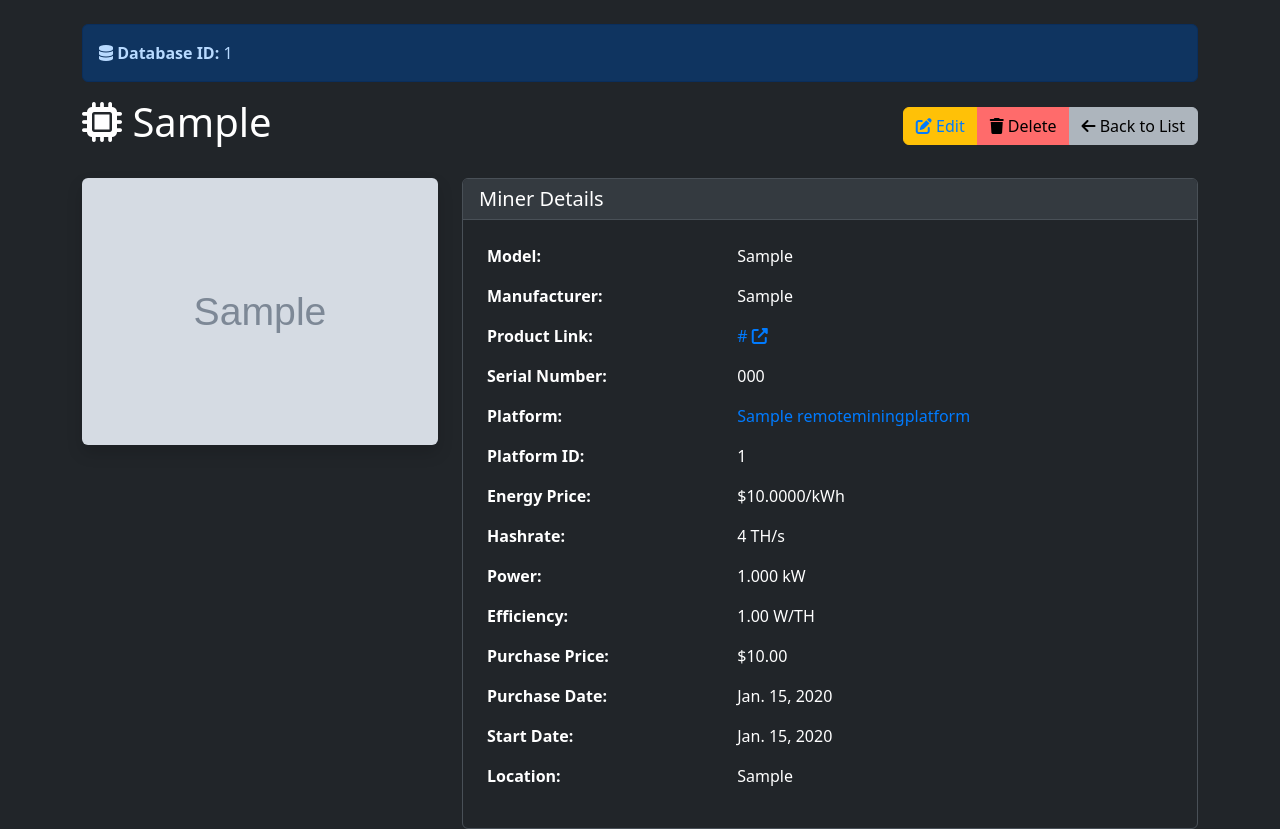
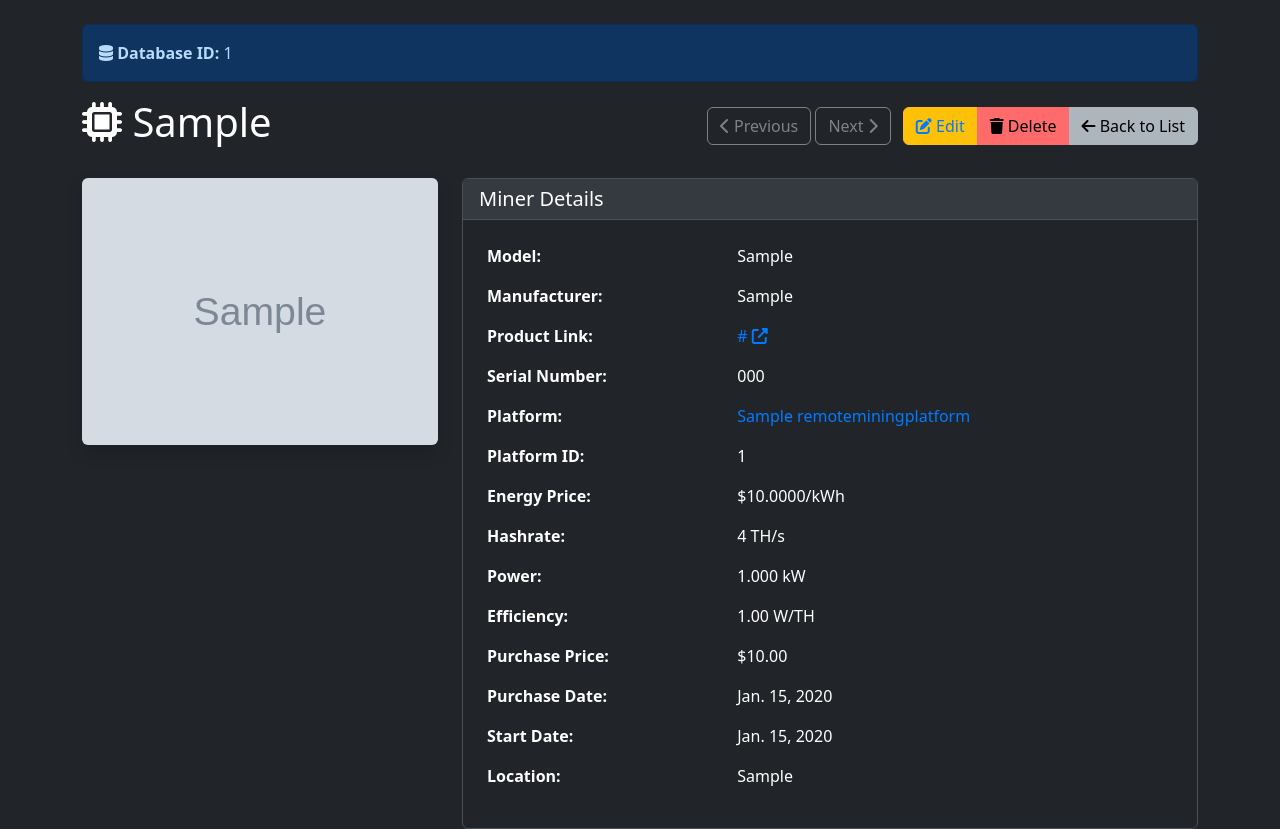
Before and after one commit to alexandre-pecorilla/Remote-Mining-Management-Platform, a Django app: page /data/miners/1/ in a window 1280 px wide. Shown: the part 57-886 px from the top of the page. Run offline with Django 5.2, Linux system fonts and the light colour scheme; tables that the repository leaves empty hold one stand-in row (values such as "Sample post"); grey boxes marked "Sample" are stand-in pictures.

Commit message:
Add Previous/Next navigation and improve redirect behavior
- Add Previous/Next navigation buttons to all detail views (Platform, Miner, Payout)
  * Navigation buttons show before action buttons with chevron icons
  * Buttons disabled when at first/last record with visual feedback
  * Uses ID ordering to find previous/next records consistently

- Update Create/Update views to redirect to detail view instead of list view
  * PlatformCreateView/UpdateView now redirects to platform_detail
  * MinerCreateView/UpdateView now redirects to miner_detail
  * PayoutCreateView/UpdateView now redirects to payout_detail
  * Maintains all success messages and functionality

- Improves user workflow by keeping users in record-focused context
- Enables efficient browsing between records without list view roundtrips
- Consistent navigation experience across all model types

```diff
--- a/mining/views.py
+++ b/mining/views.py
@@ -31,12 +31,32 @@ class PlatformDetailView(DetailView):
     template_name = 'mining/platform_detail.html'
     context_object_name = 'platform'
 
+    def get_context_data(self, **kwargs):
+        context = super().get_context_data(**kwargs)
+        current_platform = self.get_object()
+
+        # Get previous platform (lower ID)
+        previous_platform = RemoteMiningPlatform.objects.filter(
+            id__lt=current_platform.id
+        ).order_by('-id').first()
+
+        # Get next platform (higher ID)
+        next_platform = RemoteMiningPlatform.objects.filter(
+            id__gt=current_platform.id
+        ).order_by('id').first()
+
+        context['previous_platform'] = previous_platform
+        context['next_platform'] = next_platform
+        return context
+
 
 class PlatformCreateView(CreateView):
     model = RemoteMiningPlatform
     form_class = RemoteMiningPlatformForm
     template_name = 'mining/platform_form.html'
-    success_url = reverse_lazy('platform_list')
+
+    def get_success_url(self):
+        return reverse_lazy('platform_detail', kwargs={'pk': self.object.pk})
 
     def form_valid(self, form):
         messages.success(self.request, 'Platform created successfully.')
@@ -47,7 +67,9 @@ class PlatformUpdateView(UpdateView):
     model = RemoteMiningPlatform
     form_class = RemoteMiningPlatformForm
     template_name = 'mining/platform_form.html'
-    success_url = reverse_lazy('platform_list')
+
+    def get_success_url(self):
+        return reverse_lazy('platform_detail', kwargs={'pk': self.object.pk})
 
     def form_valid(self, form):
         messages.success(self.request, 'Platform updated successfully.')
@@ -77,12 +99,32 @@ class MinerDetailView(DetailView):
     template_name = 'mining/miner_detail.html'
     context_object_name = 'miner'
 
+    def get_context_data(self, **kwargs):
+        context = super().get_context_data(**kwargs)
+        current_miner = self.get_object()
+
+        # Get previous miner (lower ID)
+        previous_miner = Miner.objects.filter(
+            id__lt=current_miner.id
+        ).order_by('-id').first()
+
+        # Get next miner (higher ID)
+        next_miner = Miner.objects.filter(
+            id__gt=current_miner.id
+        ).order_by('id').first()
+
+        context['previous_miner'] = previous_miner
+        context['next_miner'] = next_miner
+        return context
+
 
 class MinerCreateView(CreateView):
     model = Miner
     form_class = MinerForm
     template_name = 'mining/miner_form.html'
-    success_url = reverse_lazy('miner_list')
+
+    def get_success_url(self):
+        return reverse_lazy('miner_detail', kwargs={'pk': self.object.pk})
 
     def form_valid(self, form):
         messages.success(self.request, "Miner created successfully!")
@@ -93,7 +135,9 @@ class MinerUpdateView(UpdateView):
     model = Miner
     form_class = MinerForm
     template_name = 'mining/miner_form.html'
-    success_url = reverse_lazy('miner_list')
+
+    def get_success_url(self):
+        return reverse_lazy('miner_detail', kwargs={'pk': self.object.pk})
 
     def form_valid(self, form):
         messages.success(self.request, "Miner updated successfully!")
@@ -124,12 +168,32 @@ class PayoutDetailView(DetailView):
     template_name = 'mining/payout_detail.html'
     context_object_name = 'payout'
 
+    def get_context_data(self, **kwargs):
+        context = super().get_context_data(**kwargs)
+        current_payout = self.get_object()
+
+        # Get previous payout (lower ID)
+        previous_payout = Payout.objects.filter(
+            id__lt=current_payout.id
+        ).order_by('-id').first()
+
+        # Get next payout (higher ID)
+        next_payout = Payout.objects.filter(
+            id__gt=current_payout.id
+        ).order_by('id').first()
+
+        context['previous_payout'] = previous_payout
+        context['next_payout'] = next_payout
+        return context
+
 
 class PayoutCreateView(CreateView):
     model = Payout
     form_class = PayoutForm
     template_name = 'mining/payout_form.html'
-    success_url = reverse_lazy('payout_list')
+
+    def get_success_url(self):
+        return reverse_lazy('payout_detail', kwargs={'pk': self.object.pk})
 
     def form_valid(self, form):
         messages.success(self.request, 'Payout added successfully!')
@@ -140,7 +204,9 @@ class PayoutUpdateView(UpdateView):
     model = Payout
     form_class = PayoutForm
     template_name = 'mining/payout_form.html'
-    success_url = reverse_lazy('payout_list')
+
+    def get_success_url(self):
+        return reverse_lazy('payout_detail', kwargs={'pk': self.object.pk})
 
     def form_valid(self, form):
         messages.success(self.request, 'Payout updated successfully!')
--- a/templates/mining/miner_detail.html
+++ b/templates/mining/miner_detail.html
@@ -12,7 +12,30 @@
 
 <div class="d-flex justify-content-between align-items-center mb-4">
     <h1><i class="fas fa-microchip"></i> {{ miner.model }}</h1>
-    <div class="btn-group">
+    <div>
+        <!-- Navigation buttons -->
+        {% if previous_miner %}
+            <a href="{% url 'miner_detail' previous_miner.pk %}" class="btn btn-outline-primary">
+                <i class="fas fa-chevron-left"></i> Previous
+            </a>
+        {% else %}
+            <button class="btn btn-outline-secondary" disabled>
+                <i class="fas fa-chevron-left"></i> Previous
+            </button>
+        {% endif %}
+
+        {% if next_miner %}
+            <a href="{% url 'miner_detail' next_miner.pk %}" class="btn btn-outline-primary">
+                Next <i class="fas fa-chevron-right"></i>
+            </a>
+        {% else %}
+            <button class="btn btn-outline-secondary" disabled>
+                Next <i class="fas fa-chevron-right"></i>
+            </button>
+        {% endif %}
+
+        <!-- Action buttons -->
+        <div class="btn-group ms-2">
             <a href="{% url 'miner_edit' miner.pk %}" class="btn btn-warning">
                 <i class="fas fa-edit"></i> Edit
             </a>
@@ -22,6 +45,7 @@
             <a href="{% url 'miner_list' %}" class="btn btn-secondary">
                 <i class="fas fa-arrow-left"></i> Back to List
             </a>
+        </div>
     </div>
 </div>
 
```
Also changed, not shown: templates/mining/payout_detail.html (+23 -1 lines), templates/mining/platform_detail.html (+23 -1 lines). Lines whose indentation alone changed are shown as unchanged.
